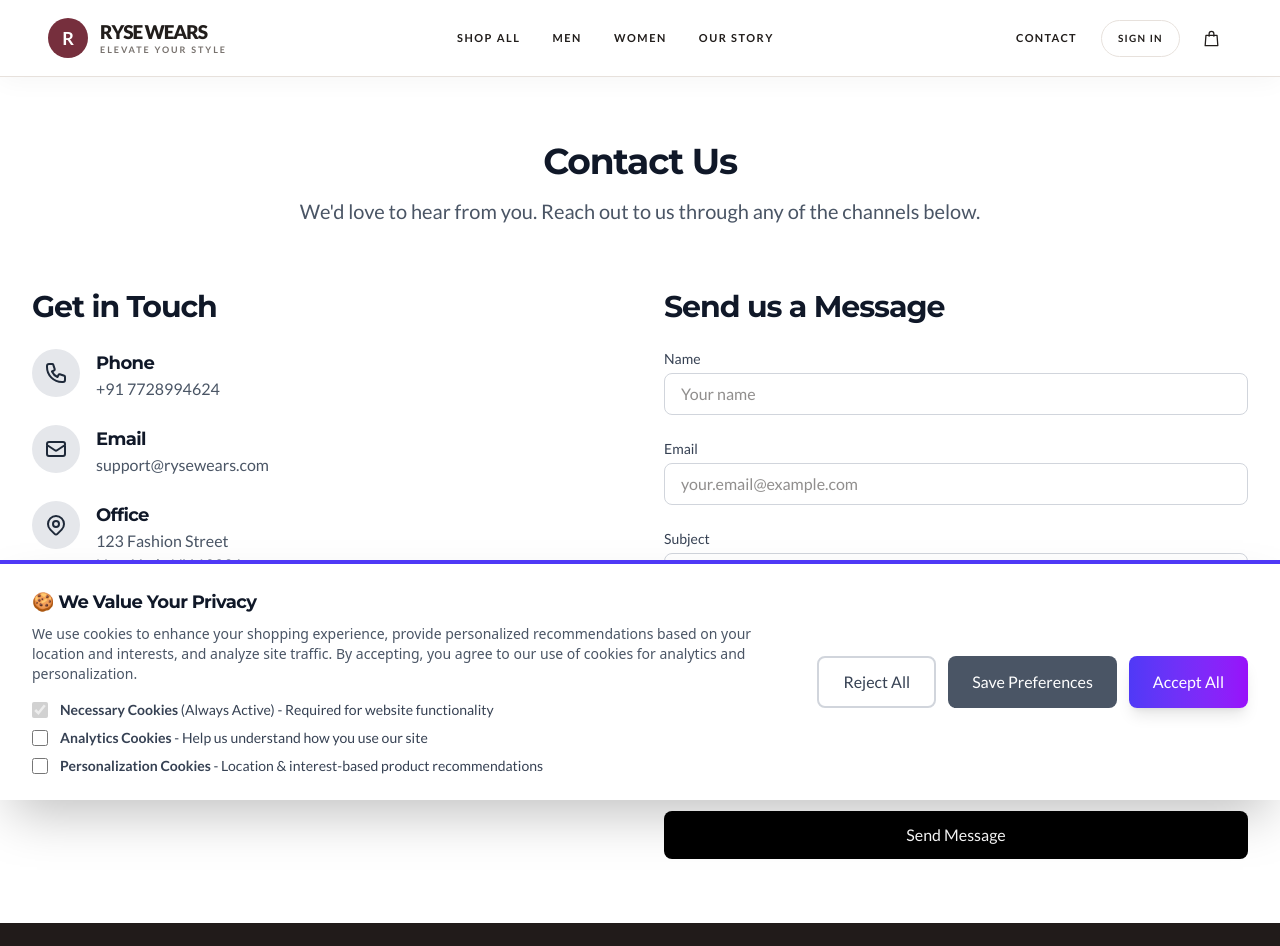
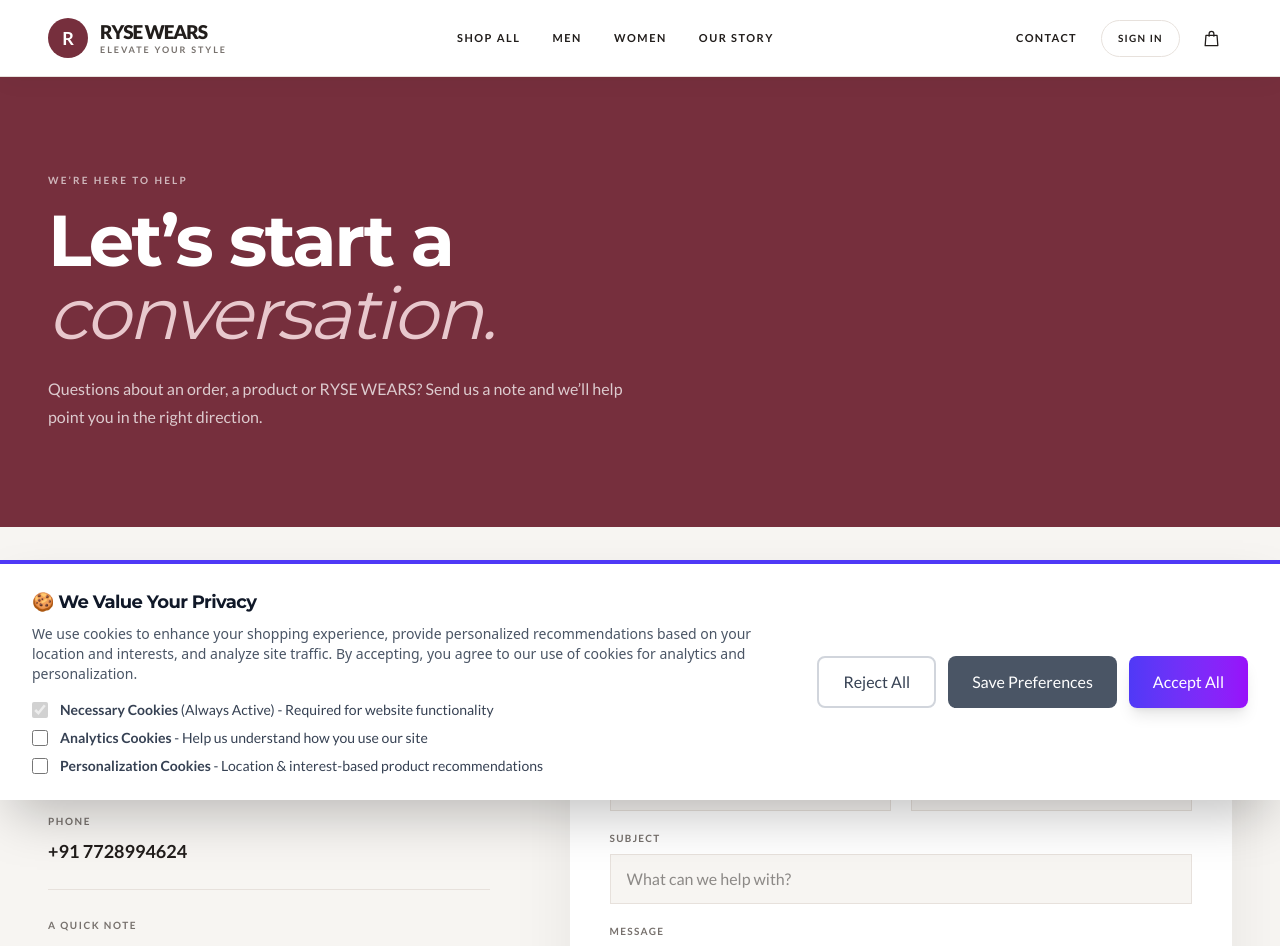
Before and after one commit to Vishal7728/ryse-wears, a Next.js app in the folder frontend/: page /contact in a window 1280 px wide. Shown: the top 946 px of the page. Built offline with nearby package versions, Linux system fonts and the light colour scheme.

Commit message:
Redesign Contact page with clear contact details and accessible form

```diff
--- a/frontend/src/app/contact/page.tsx
+++ b/frontend/src/app/contact/page.tsx
@@ -1,132 +1,83 @@
 'use client';
 
+import { useState } from 'react';
 import Header from '../../components/Header';
 import Footer from '../../components/Footer';
 
 export default function ContactPage() {
+  const [sent, setSent] = useState(false);
+
+  const handleSubmit = (event: React.FormEvent<HTMLFormElement>) => {
+    event.preventDefault();
+    const form = new FormData(event.currentTarget);
+    const name = String(form.get('name') || '');
+    const email = String(form.get('email') || '');
+    const subject = String(form.get('subject') || 'Website enquiry');
+    const message = String(form.get('message') || '');
+    const body = encodeURIComponent('Name: ' + name + '\nEmail: ' + email + '\n\n' + message);
+    window.location.href = 'mailto:support@rysewears.com?subject=' + encodeURIComponent(subject) + '&body=' + body;
+    setSent(true);
+  };
+
   return (
-    <div className="min-h-screen bg-white dark:bg-gray-900">
+    <main className="min-h-screen bg-[var(--background)] text-[var(--foreground)]">
       <Header />
+      <section className="bg-[#762f3d] px-5 py-16 text-white sm:px-8 sm:py-24 lg:px-12">
+        <div className="mx-auto max-w-[1440px]">
+          <p className="text-[10px] font-bold uppercase tracking-[0.22em] text-white/65">We’re here to help</p>
+          <h1 className="mt-4 max-w-3xl font-display text-5xl font-semibold leading-[1.02] tracking-[-0.06em] sm:text-6xl lg:text-7xl">Let’s start a <span className="font-normal italic text-[#e8c8cd]">conversation.</span></h1>
+          <p className="mt-6 max-w-xl text-sm leading-7 text-white/75 sm:text-base">Questions about an order, a product or RYSE WEARS? Send us a note and we’ll help point you in the right direction.</p>
+        </div>
+      </section>
 
-      <div className="max-w-7xl mx-auto px-4 py-16 sm:px-6 lg:px-8">
-        <div className="text-center mb-16">
-          <h1 className="text-4xl font-bold text-gray-900 dark:text-white mb-4">Contact Us</h1>
-          <p className="text-xl text-gray-600 dark:text-gray-300 max-w-3xl mx-auto">
-            We&apos;d love to hear from you. Reach out to us through any of the channels below.
-          </p>
+      <section className="mx-auto grid max-w-[1440px] gap-12 px-5 py-16 sm:px-8 sm:py-20 lg:grid-cols-[0.8fr_1.2fr] lg:gap-20 lg:px-12">
+        <div>
+          <p className="text-[10px] font-bold uppercase tracking-[0.2em] text-[var(--accent)]">Contact details</p>
+          <h2 className="mt-4 font-display text-3xl font-semibold tracking-[-0.05em]">We’d love to hear from you.</h2>
+          <div className="mt-9 space-y-7">
+            <div className="border-b border-[var(--border)] pb-6">
+              <p className="text-[10px] font-bold uppercase tracking-[0.16em] text-[var(--muted)]">Email</p>
+              <a href="mailto:support@rysewears.com" className="mt-2 inline-block text-lg font-semibold transition-colors hover:text-[var(--accent)]">support@rysewears.com</a>
             </div>
-
-        <div className="grid grid-cols-1 md:grid-cols-2 gap-12">
-          <div>
-            <h2 className="text-3xl font-bold text-gray-900 dark:text-white mb-6">Get in Touch</h2>
-
-            <div className="space-y-6">
-              <div className="flex items-start">
-                <div className="flex-shrink-0 bg-gray-200 dark:bg-gray-700 rounded-full p-3 mr-4">
-                  <svg xmlns="http://www.w3.org/2000/svg" className="h-6 w-6 text-gray-800 dark:text-gray-200" fill="none" viewBox="0 0 24 24" stroke="currentColor">
-                    <path strokeLinecap="round" strokeLinejoin="round" strokeWidth={2} d="M3 5a2 2 0 012-2h3.28a1 1 0 01.948.684l1.498 4.493a1 1 0 01-.502 1.21l-2.257 1.13a11.042 11.042 0 005.516 5.516l1.13-2.257a1 1 0 011.21-.502l4.493 1.498a1 1 0 01.684.949V19a2 2 0 01-2 2h-1C9.716 21 3 14.284 3 6V5z" />
-                  </svg>
+            <div className="border-b border-[var(--border)] pb-6">
+              <p className="text-[10px] font-bold uppercase tracking-[0.16em] text-[var(--muted)]">Phone</p>
+              <a href="tel:+917728994624" className="mt-2 inline-block text-lg font-semibold transition-colors hover:text-[var(--accent)]">+91 7728994624</a>
             </div>
             <div>
-                  <h3 className="text-lg font-medium text-gray-900 dark:text-white">Phone</h3>
-                  <p className="text-gray-600 dark:text-gray-300">+91 7728994624</p>
-                </div>
-              </div>
-
-              <div className="flex items-start">
-                <div className="flex-shrink-0 bg-gray-200 dark:bg-gray-700 rounded-full p-3 mr-4">
-                  <svg xmlns="http://www.w3.org/2000/svg" className="h-6 w-6 text-gray-800 dark:text-gray-200" fill="none" viewBox="0 0 24 24" stroke="currentColor">
-                    <path strokeLinecap="round" strokeLinejoin="round" strokeWidth={2} d="M3 8l7.89 5.26a2 2 0 002.22 0L21 8M5 19h14a2 2 0 002-2V7a2 2 0 00-2-2H5a2 2 0 00-2 2v10a2 2 0 002 2z" />
-                  </svg>
-                </div>
-                <div>
-                  <h3 className="text-lg font-medium text-gray-900 dark:text-white">Email</h3>
-                  <p className="text-gray-600 dark:text-gray-300">support@rysewears.com</p>
-                </div>
-              </div>
-
-              <div className="flex items-start">
-                <div className="flex-shrink-0 bg-gray-200 dark:bg-gray-700 rounded-full p-3 mr-4">
-                  <svg xmlns="http://www.w3.org/2000/svg" className="h-6 w-6 text-gray-800 dark:text-gray-200" fill="none" viewBox="0 0 24 24" stroke="currentColor">
-                    <path strokeLinecap="round" strokeLinejoin="round" strokeWidth={2} d="M17.657 16.657L13.414 20.9a1.998 1.998 0 01-2.827 0l-4.244-4.243a8 8 0 1111.314 0z" />
-                    <path strokeLinecap="round" strokeLinejoin="round" strokeWidth={2} d="M15 11a3 3 0 11-6 0 3 3 0 016 0z" />
-                  </svg>
-                </div>
-                <div>
-                  <h3 className="text-lg font-medium text-gray-900 dark:text-white">Office</h3>
-                  <p className="text-gray-600 dark:text-gray-300">123 Fashion Street<br />New York, NY 10001</p>
-                </div>
-              </div>
-
-              <div className="flex items-start">
-                <div className="flex-shrink-0 bg-gray-200 dark:bg-gray-700 rounded-full p-3 mr-4">
-                  <svg xmlns="http://www.w3.org/2000/svg" className="h-6 w-6 text-gray-800 dark:text-gray-200" fill="none" viewBox="0 0 24 24" stroke="currentColor">
-                    <path strokeLinecap="round" strokeLinejoin="round" strokeWidth={2} d="M12 8v4l3 3m6-3a9 9 0 11-18 0 9 9 0 0118 0z" />
-                  </svg>
-                </div>
-                <div>
-                  <h3 className="text-lg font-medium text-gray-900 dark:text-white">Business Hours</h3>
-                  <p className="text-gray-600 dark:text-gray-300">Monday-Friday: 9AM - 6PM<br />Saturday: 10AM - 4PM<br />Sunday: Closed</p>
-                </div>
+              <p className="text-[10px] font-bold uppercase tracking-[0.16em] text-[var(--muted)]">A quick note</p>
+              <p className="mt-2 max-w-sm text-sm leading-7 text-[var(--muted)]">For order-related questions, include your order number in the message so our team can identify the purchase.</p>
             </div>
           </div>
         </div>
 
-          <div>
-            <h2 className="text-3xl font-bold text-gray-900 dark:text-white mb-6">Send us a Message</h2>
-            <form className="space-y-6">
-              <div>
-                <label htmlFor="name" className="block text-sm font-medium text-gray-700 dark:text-gray-300 mb-1">Name</label>
-                <input
-                  type="text"
-                  id="name"
-                  className="w-full px-4 py-2 border border-gray-300 rounded-lg focus:outline-none focus:ring-2 focus:ring-black dark:bg-gray-800 dark:border-gray-700 dark:text-white"
-                  placeholder="Your name"
-                />
+        <div className="bg-[var(--surface)] p-6 shadow-[0_20px_60px_rgba(35,25,22,0.07)] sm:p-10">
+          <p className="text-[10px] font-bold uppercase tracking-[0.2em] text-[var(--accent)]">Send a message</p>
+          <h2 className="mt-3 font-display text-2xl font-semibold tracking-[-0.04em]">How can we help?</h2>
+          <form onSubmit={handleSubmit} className="mt-8 space-y-5">
+            <div className="grid gap-5 sm:grid-cols-2">
+              <label className="block">
+                <span className="mb-2 block text-[10px] font-bold uppercase tracking-[0.13em] text-[var(--muted)]">Your name</span>
+                <input name="name" required autoComplete="name" className="w-full border border-[var(--border)] bg-[var(--background)] px-4 py-3 text-sm outline-none transition-colors focus:border-[var(--accent)]" placeholder="Name" />
+              </label>
+              <label className="block">
+                <span className="mb-2 block text-[10px] font-bold uppercase tracking-[0.13em] text-[var(--muted)]">Email address</span>
+                <input name="email" type="email" required autoComplete="email" className="w-full border border-[var(--border)] bg-[var(--background)] px-4 py-3 text-sm outline-none transition-colors focus:border-[var(--accent)]" placeholder="you@example.com" />
+              </label>
             </div>
-
-              <div>
-                <label htmlFor="email" className="block text-sm font-medium text-gray-700 dark:text-gray-300 mb-1">Email</label>
-                <input
-                  type="email"
-                  id="email"
-                  className="w-full px-4 py-2 border border-gray-300 rounded-lg focus:outline-none focus:ring-2 focus:ring-black dark:bg-gray-800 dark:border-gray-700 dark:text-white"
-                  placeholder="your.email@example.com"
-                />
-              </div>
-
-              <div>
-                <label htmlFor="subject" className="block text-sm font-medium text-gray-700 dark:text-gray-300 mb-1">Subject</label>
-                <input
-                  type="text"
-                  id="subject"
-                  className="w-full px-4 py-2 border border-gray-300 rounded-lg focus:outline-none focus:ring-2 focus:ring-black dark:bg-gray-800 dark:border-gray-700 dark:text-white"
-                  placeholder="What is this regarding?"
-                />
-              </div>
-
-              <div>
-                <label htmlFor="message" className="block text-sm font-medium text-gray-700 dark:text-gray-300 mb-1">Message</label>
-                <textarea
-                  id="message"
-                  rows={5}
-                  className="w-full px-4 py-2 border border-gray-300 rounded-lg focus:outline-none focus:ring-2 focus:ring-black dark:bg-gray-800 dark:border-gray-700 dark:text-white"
-                  placeholder="Your message here..."
-                ></textarea>
-              </div>
-
-              <button
-                type="submit"
-                className="w-full bg-black text-white py-3 rounded-lg hover:bg-gray-800 transition-colors"
-              >
-                Send Message
-              </button>
+            <label className="block">
+              <span className="mb-2 block text-[10px] font-bold uppercase tracking-[0.13em] text-[var(--muted)]">Subject</span>
+              <input name="subject" required className="w-full border border-[var(--border)] bg-[var(--background)] px-4 py-3 text-sm outline-none transition-colors focus:border-[var(--accent)]" placeholder="What can we help with?" />
+            </label>
+            <label className="block">
+              <span className="mb-2 block text-[10px] font-bold uppercase tracking-[0.13em] text-[var(--muted)]">Message</span>
+              <textarea name="message" required rows={5} className="w-full resize-y border border-[var(--border)] bg-[var(--background)] px-4 py-3 text-sm outline-none transition-colors focus:border-[var(--accent)]" placeholder="Tell us a little more..." />
+            </label>
+            <button type="submit" className="inline-flex min-h-12 w-full items-center justify-center bg-[var(--accent)] px-7 text-[10px] font-bold uppercase tracking-[0.16em] text-white transition-colors hover:bg-[var(--accent-strong)] focus-visible:outline-offset-4">Send message <span className="ml-3">↗</span></button>
+            {sent && <p role="status" className="text-xs text-[var(--muted)]">Your email app should open with the message details. If it doesn’t, email support@rysewears.com directly.</p>}
           </form>
         </div>
-        </div>
-      </div>
-
+      </section>
       <Footer />
-    </div>
+    </main>
   );
 }
```
Lines whose indentation alone changed are shown as unchanged.
